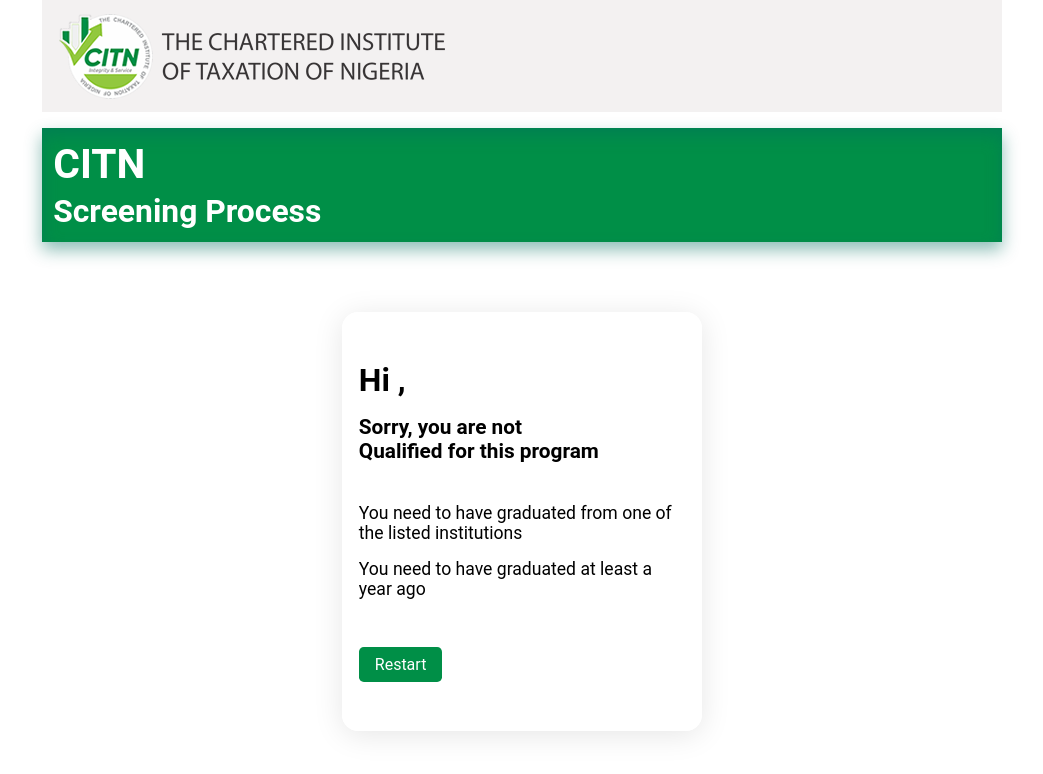
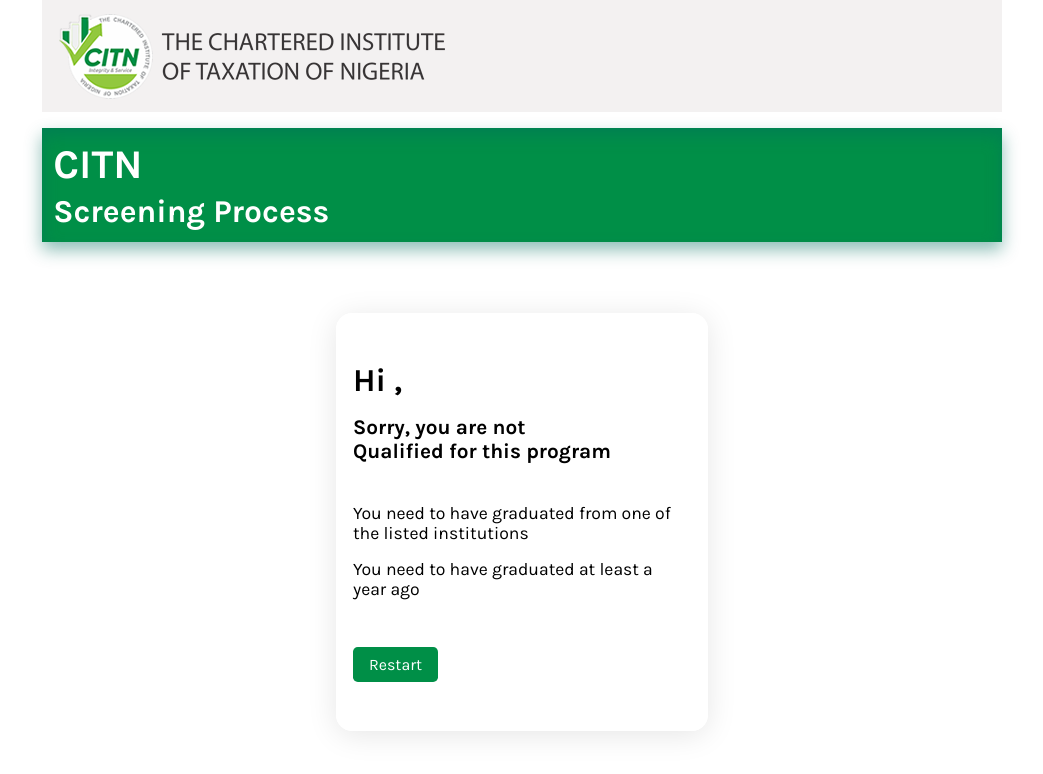
Before and after one commit to alatise001/citnform, a React (Create React App) app: page /summary in a window 1280 px wide. Shown: the top 774 px of the page, without its empty margins (118-1161 px from the left). Built offline with nearby package versions, Linux system fonts and the light colour scheme.

Commit message:
Update App.css

```diff
--- a/src/App.css
+++ b/src/App.css
@@ -9,7 +9,7 @@
   max-width: 960px;
   margin: 0 auto;
 
-  font-family: 'Roboto', sans-serif;
+  font-family: Karla;
   /* padding: 2rem 0; */
 
 }
```
